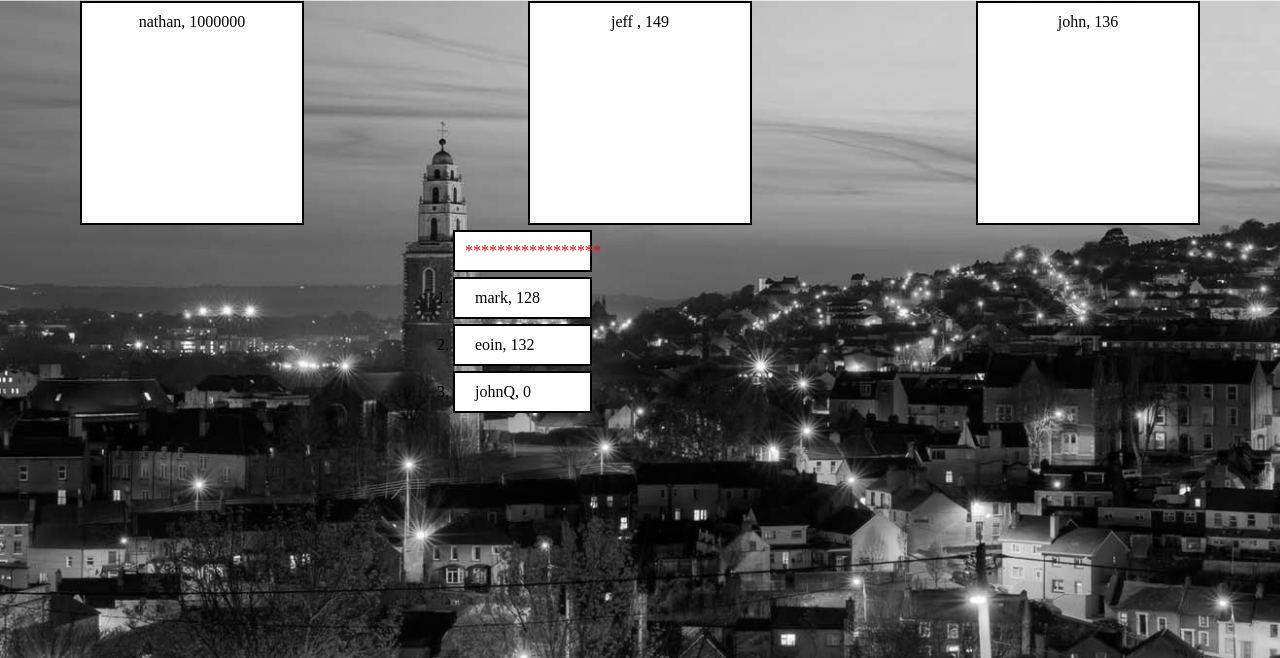
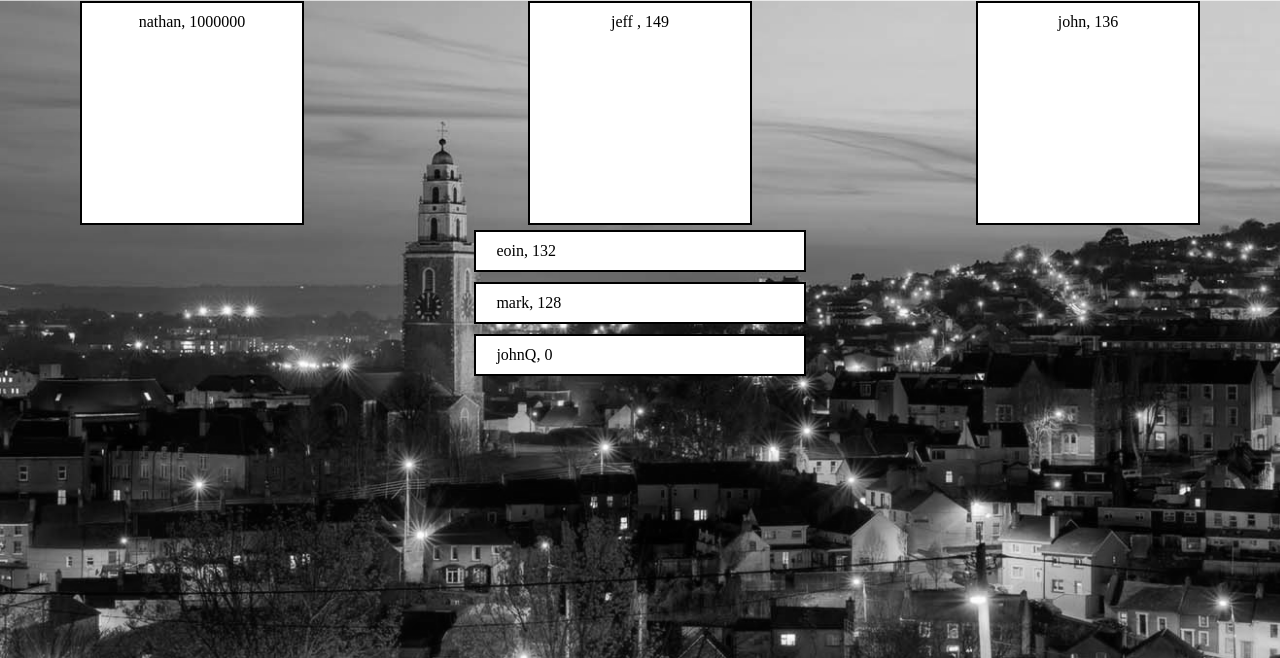
Before and after one commit to Jeffride/TeamProject2021, a Django app: page /leaderboard/ in a window 1280 px wide. Shown: the part 70-728 px from the top of the page. Run offline with Django 3.2, Linux system fonts and the light colour scheme; data comes from the database, SQL or seed files in the repository; both versions use the stored data as it was after the commit.

Commit message:
when user created in register page, user object created and shown in leaderboard

```diff
--- a/teamProject/leaderboard/views.py
+++ b/teamProject/leaderboard/views.py
@@ -7,12 +7,13 @@ from datetime import date
 # Create your views here.
 
 def leaderboard(request):
-    top_three_users=User.objects.all()[:3]
+    leaderboard=User.objects.order_by("high_score").reverse()
+    top_three_users=leaderboard[:3]
     context = {'number_of_users':User.objects.count(),
-                'rest_of_users':User.objects.all()[3:],
                 '1rst':top_three_users[0],
                 '2nd':top_three_users[1],
                 '3rd':top_three_users[2],
+                'rest_of_users':leaderboard[3:],
                 'today':date.today().strftime("%d/%m/%Y"),
             }
     return render(request, 'leaderboard.html', context)
--- a/teamProject/static/leaderboard.css
+++ b/teamProject/static/leaderboard.css
@@ -1,4 +1,3 @@
-
 /*html{
     background-image: url("images/corkAerial.jpg");
     background-repeat: no-repeat;
@@ -11,7 +10,6 @@
     min-height: 100%;
     overflow: hidden;
 }*/
-
 
 li,p{
     margin: 5px;
@@ -42,7 +40,7 @@ p{
     left:85%;
 }
 /*top three user css*/
-ul{
+ul,ol{
    list-style-type: none;
 }
 ul li{
@@ -65,10 +63,15 @@ ul li{
 .container{
     grid-template-columns: auto;
 }*/
+
+/* centre the ol in the page */
 #leaderboard1{
-    width: 30%;
+    display: grid;
+    width: 80%;
     grid-area: footer;
     margin: auto;
+    align-items: center;
+    justify-items: center;
 }
 .container{
     grid-template-columns: 30% 40% 30%;
--- a/teamProject/teamProject/templates/teamProject/leaderboard.html
+++ b/teamProject/teamProject/templates/teamProject/leaderboard.html
@@ -7,6 +7,7 @@
         <!-- Google fonts links -->
         <link rel="preconnect" href="https://fonts.gstatic.com">
         <link href="https://fonts.googleapis.com/css2?family=Sriracha&display=swap" rel="stylesheet">
+        <meta name="viewport" content="width=device-width, initial-scale=1.0">
     </head>
     <div class="container">
         <button id="redirect_home" onclick="document.location.href='/home'">return to home</button>
@@ -14,15 +15,8 @@
             <button class="all_time">All time</button>
             <button class="weekly">Weekly</button>
         </div>
-
         {% if number_of_users > 0 %}
         <ul class="container">
-
-            <!--{% for user in top_three_users %}
-                <li>
-                    <span> {{ user }} {{ high_score }} </span>
-                </li>
-            {% endfor %}-->
             <li id="first">
                 <span> {{ 1rst }}</span>
             </li>
@@ -32,11 +26,8 @@
             <li id="third">
                 <span> {{ 3rd }}</span>
             </li>
-
         </ul>
-
         <ol id="leaderboard1">
-            <p>*****************</p>
             {% for user in rest_of_users %}
                 <li>
                     <span> {{ user }} {{ high_score }} </span>
--- a/teamProject/userSetup/views.py
+++ b/teamProject/userSetup/views.py
@@ -4,6 +4,7 @@ from django.contrib.auth.forms import UserCreationForm, AuthenticationForm
 from django.contrib.auth import login, authenticate
 from django.contrib.auth.decorators import login_required
 from django.contrib import messages
+from leaderboard.models import User
 
 # Create your views here.
 
@@ -22,6 +23,10 @@ def register(request):
         if form.is_valid():
             form.save()
             username = form.cleaned_data.get('username')
+            # create user object with score set to 0
+            user = User(user_name=username,high_score=0)
+            # save the user in the django database using API
+            user.save()
             messages.success(request, f"New account created: {username}")
             raw_password = form.cleaned_data.get('password1')
             user = authenticate(username=username,password=raw_password)
```
Also changed, not shown: teamProject/db.sqlite3.
